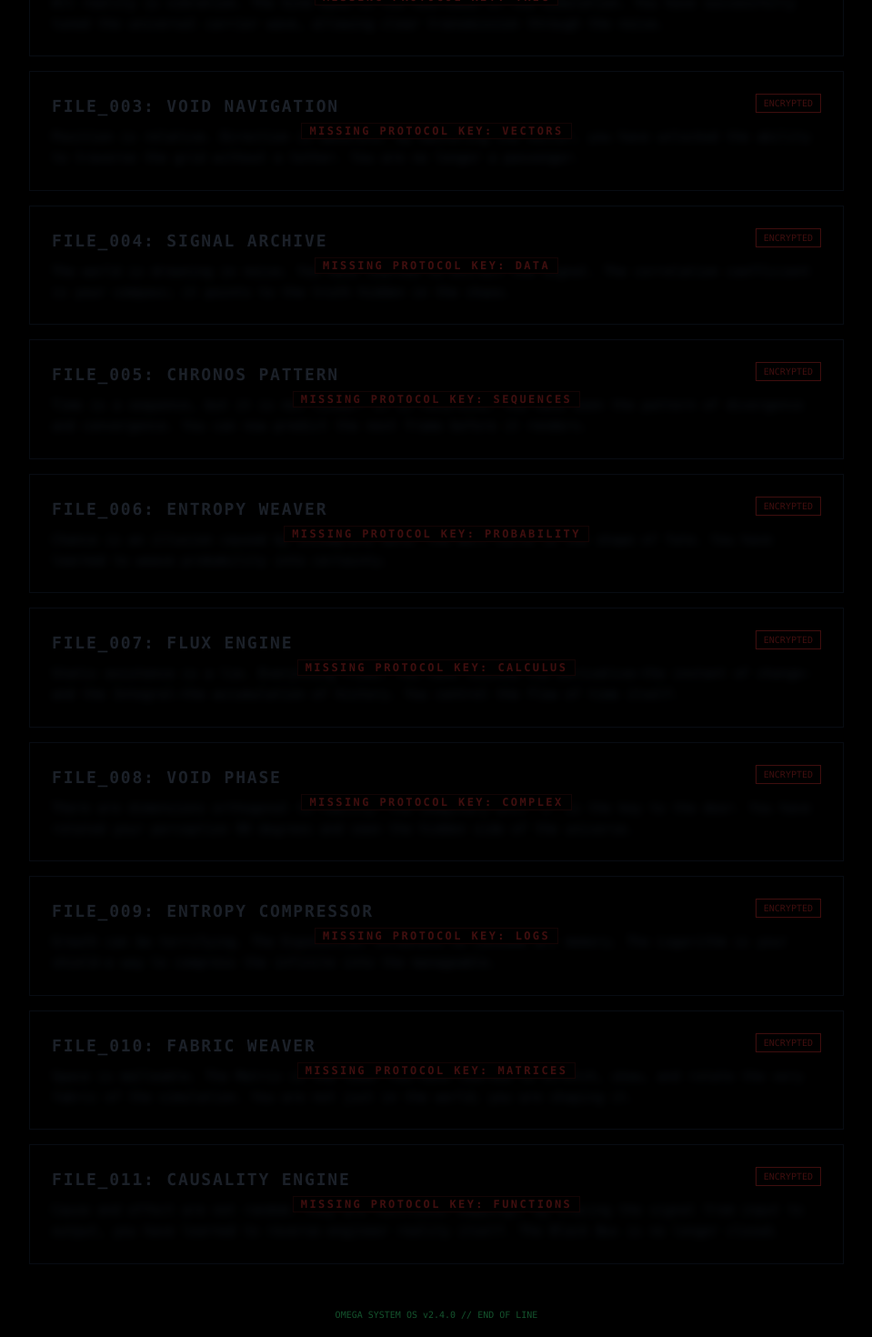
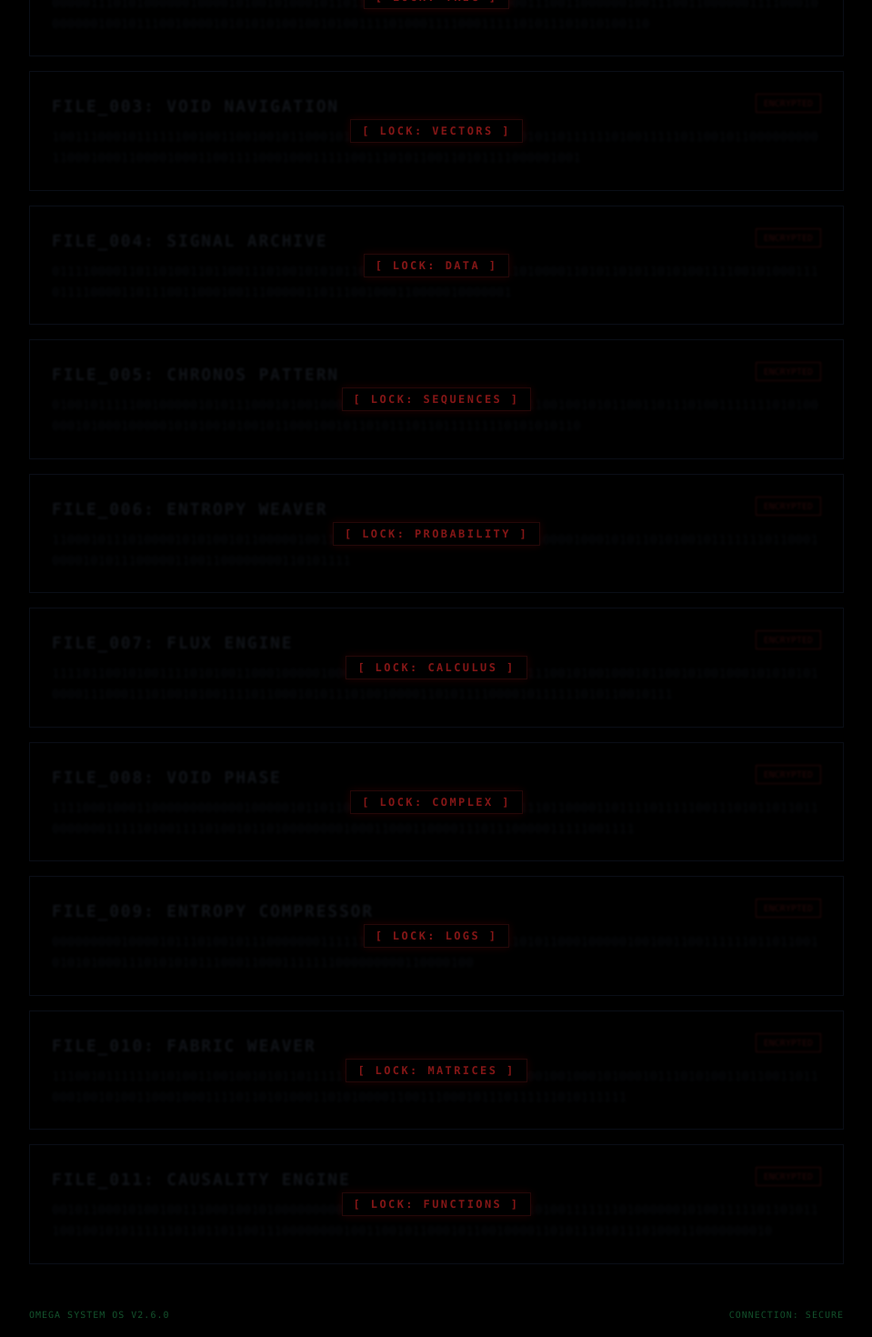
Before and after one commit to hiroshi-tsutsui/ghost-root-terminal, a Next.js app in the folder project_omega/: page /codex in a window 1280 px wide. Shown: the part 560-2030 px from the top of the page at 91% size, without its empty margins (160-1119 px from the left). Built offline with nearby package versions, Linux system fonts and the light colour scheme.

Commit message:
Auto-Deploy: Tony's latest changes

```diff
--- a/project_omega/app/codex/page.tsx
+++ b/project_omega/app/codex/page.tsx
@@ -2,9 +2,15 @@
 
 import Link from 'next/link';
 import { useProgress, ModuleId } from '../contexts/ProgressContext';
+import { useState, useEffect } from 'react';
 
 export default function Codex() {
   const { moduleProgress } = useProgress();
+  const [mounted, setMounted] = useState(false);
+
+  useEffect(() => {
+    setMounted(true);
+  }, []);
 
   const loreEntries = [
     {
@@ -82,8 +88,19 @@ export default function Codex() {
     },
   ];
 
+  if (!mounted) return <div className="min-h-screen bg-black text-green-500 font-mono p-12">INITIALIZING...</div>;
+
   return (
     <div className="min-h-screen bg-black text-green-500 font-mono p-6 md:p-12 selection:bg-green-900 selection:text-white">
+      {/* Background Matrix Rain Effect (Simplified) */}
+      <div className="fixed inset-0 pointer-events-none opacity-10 overflow-hidden font-mono text-[10px] leading-3 whitespace-pre text-green-500/50 -z-10">
+        {Array(50).fill(0).map((_, i) => (
+            <div key={i} style={{ left: `${Math.random() * 100}%`, animationDuration: `${Math.random() * 5 + 2}s` }} className="absolute top-0 animate-rain">
+                {Array(20).fill(0).map(() => Math.random() > 0.5 ? '1' : '0').join('\n')}
+            </div>
+        ))}
+      </div>
+
       <div className="max-w-4xl mx-auto space-y-12">
 
         {/* Header */}
@@ -105,10 +122,10 @@ export default function Codex() {
                 return (
                     <div
                         key={entry.id}
-                        className={`relative border p-6 transition-all duration-500 ${
+                        className={`relative border p-6 transition-all duration-500 group ${
                             isUnlocked
                                 ? 'border-green-800 bg-green-900/10 hover:bg-green-900/20 shadow-[0_0_15px_rgba(0,255,0,0.1)]'
-                                : 'border-gray-900 bg-black opacity-50 cursor-not-allowed'
+                                : 'border-gray-900 bg-black opacity-60'
                         }`}
                     >
                         <div className="flex justify-between items-start mb-2">
@@ -120,14 +137,20 @@ export default function Codex() {
                             </span>
                         </div>
 
-                        <div className={`leading-relaxed text-sm ${isUnlocked ? 'text-green-300/80' : 'text-gray-800 blur-sm select-none'}`}>
-                            {entry.content}
+                        <div className={`leading-relaxed text-sm font-mono`}>
+                            {isUnlocked ? (
+                                <span className="text-green-300/80 shadow-green-500/50 drop-shadow-sm">{entry.content}</span>
+                            ) : (
+                                <span className="text-gray-800 select-none break-all blur-[1px]">
+                                    {entry.content.split('').map(() => Math.random() > 0.5 ? '0' : '1').join('')}
+                                </span>
+                            )}
                         </div>
 
                         {!isUnlocked && (
-                            <div className="absolute inset-0 flex items-center justify-center">
-                                <span className="text-red-900 font-bold text-xs tracking-[0.2em] bg-black px-2 border border-red-900/30">
-                                    MISSING PROTOCOL KEY: {entry.moduleId?.toUpperCase()}
+                            <div className="absolute inset-0 flex items-center justify-center bg-black/50 backdrop-blur-[1px]">
+                                <span className="text-red-600 font-bold text-xs tracking-[0.2em] bg-black px-3 py-1 border border-red-900/50 shadow-[0_0_10px_rgba(255,0,0,0.2)]">
+                                    [ LOCK: {entry.moduleId?.toUpperCase()} ]
                                 </span>
                             </div>
                         )}
@@ -137,11 +160,26 @@ export default function Codex() {
         </div>
 
         {/* Footer */}
-        <div className="text-center text-[10px] text-green-900 mt-12">
-            OMEGA SYSTEM OS v2.4.0 // END OF LINE
+        <div className="text-center text-[10px] text-green-900 mt-12 flex justify-between uppercase tracking-widest">
+            <span>Omega System OS v2.6.0</span>
+            <span className="animate-pulse">Connection: Secure</span>
         </div>
 
       </div>
+
+      <style jsx>{`
+        @keyframes rain {
+            0% { transform: translateY(-100%); opacity: 0; }
+            10% { opacity: 1; }
+            90% { opacity: 1; }
+            100% { transform: translateY(100vh); opacity: 0; }
+        }
+        .animate-rain {
+            animation-name: rain;
+            animation-timing-function: linear;
+            animation-iteration-count: infinite;
+        }
+      `}</style>
     </div>
   );
 }
```
Also changed, not shown: 1 other file (tests, documents, lock files or other folders).
